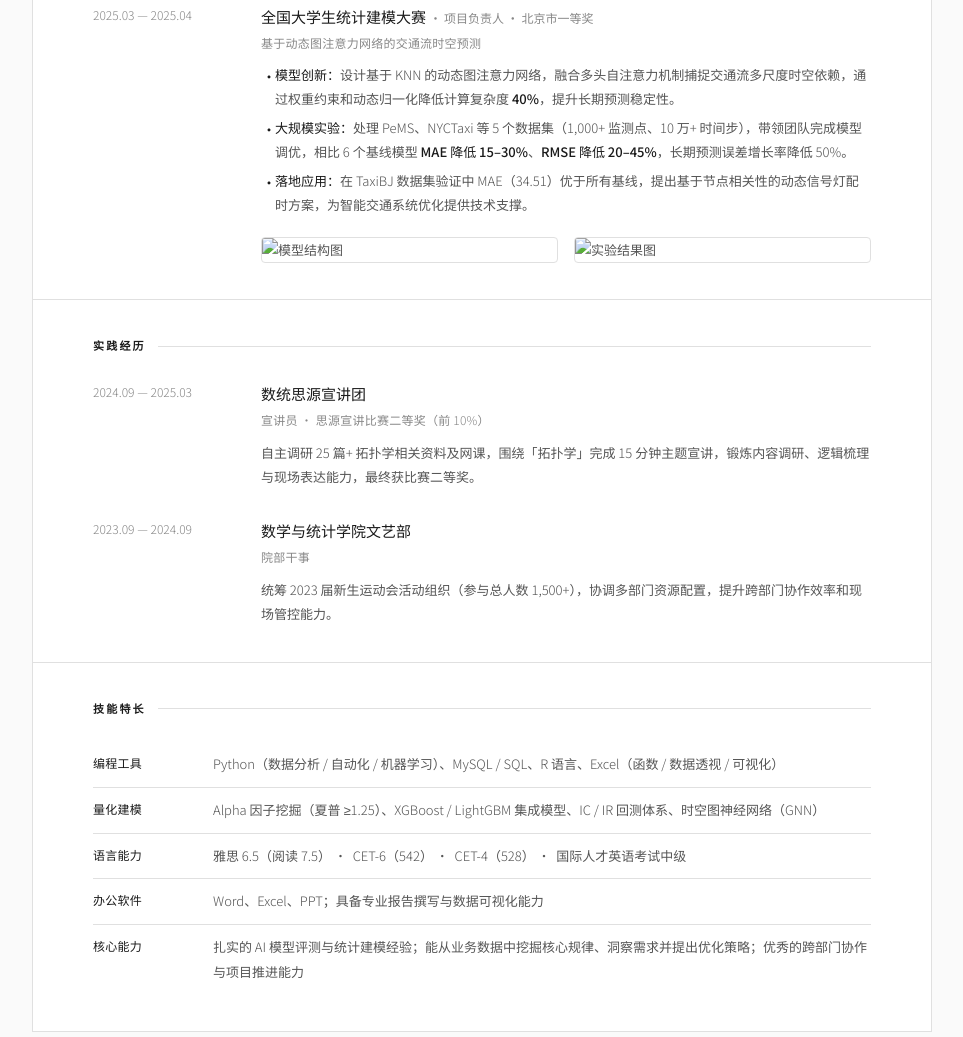
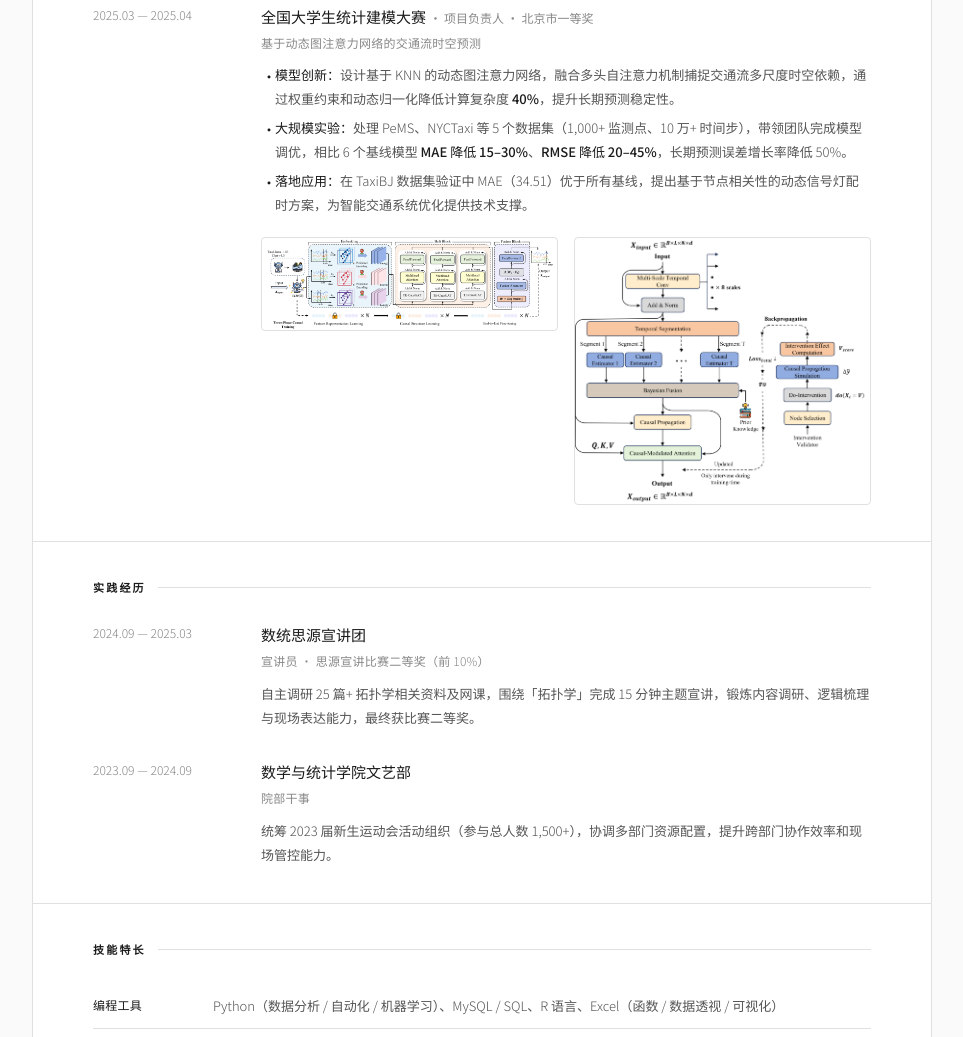
Before and after one commit to jiaxing0330/jiaxing0330.github.io, a plain HTML site: page index.html in a window 1280 px wide. Shown: the part 2378-3415 px from the top of the page, without its empty margins (158-1121 px from the left). Drawn offline with Linux system fonts and the light colour scheme.

Commit message:
Update index.html

```diff
--- a/index.html
+++ b/index.html
@@ -515,8 +515,8 @@ em {
              3. 图片格式支持 .png .jpg .gif .webp，文件名不能有中文或空格。
         ════ -->
         <div class="img-row">
-          <img src="图片1.png" alt="模型结构图" class="img-actual">
-          <img src="图片2.png" alt="实验结果图" class="img-actual">
+          <img src="model1.png" alt="模型结构图" class="img-actual">
+          <img src="model2.png" alt="流程图" class="img-actual">
         </div>
 
         </div>
```
